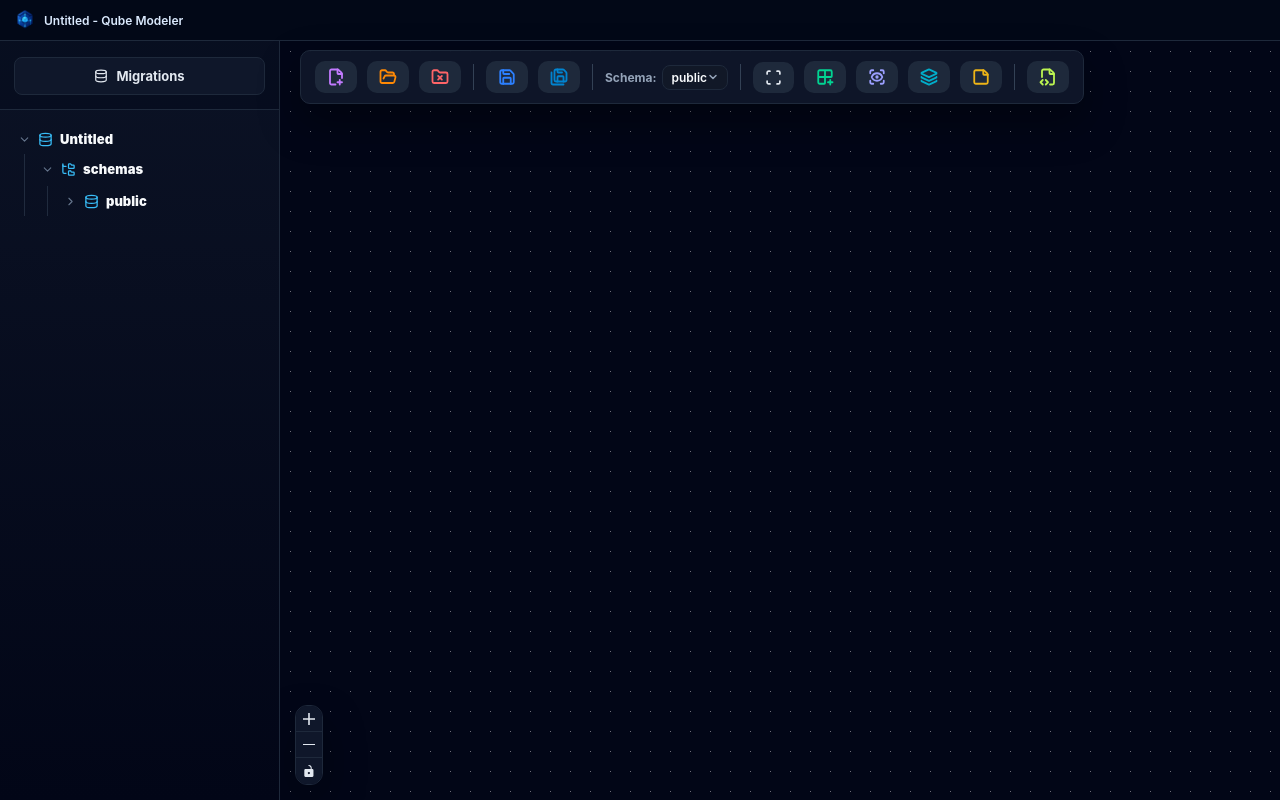
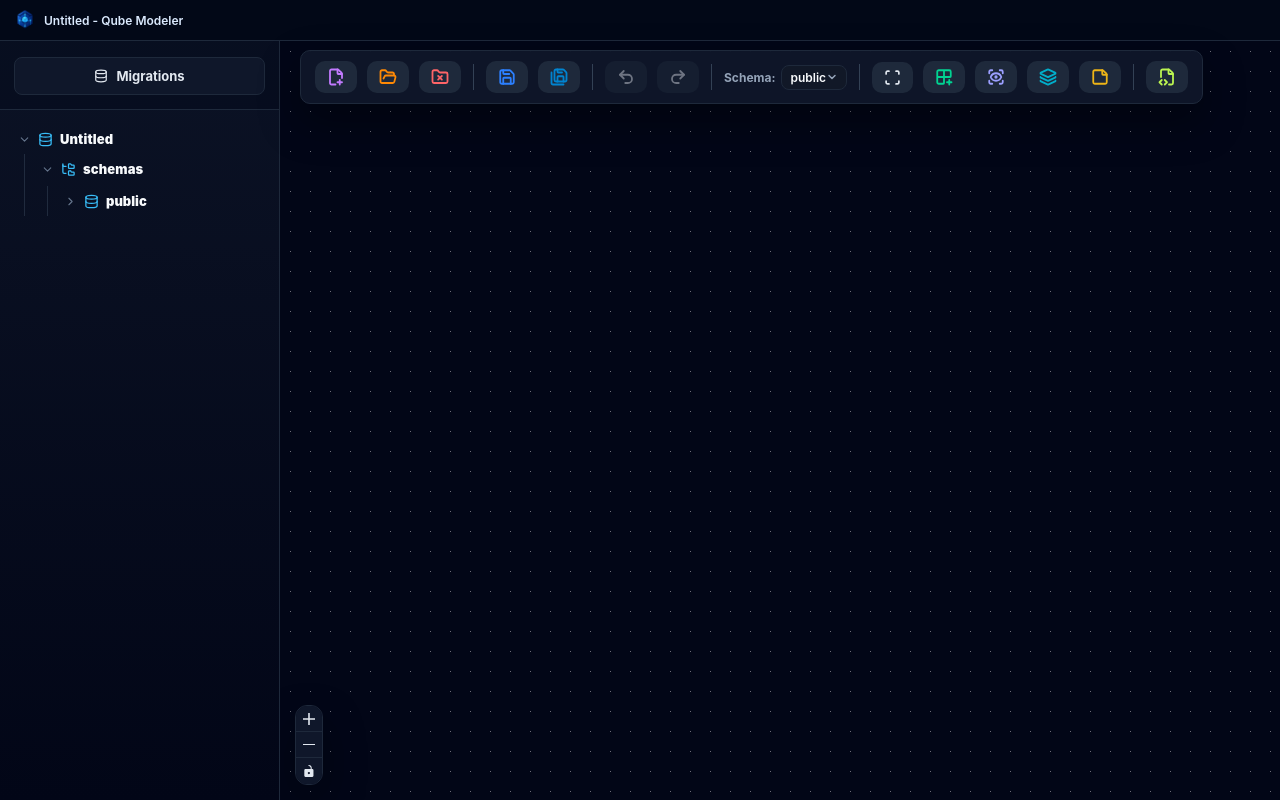
Before and after one commit to samuelandresilva/qube-modeler, a React (Vite) app: page / in a window 1280 px wide. Both pictures are taken after a click on the button "New Project". Built offline with nearby package versions, Linux system fonts and the light colour scheme.

Commit message:
feat: implement project history management with undo/redo functionality and integrate into canvas components

```diff
--- a/src/App.tsx
+++ b/src/App.tsx
@@ -6,6 +6,7 @@ import {
   type Dispatch,
   type SetStateAction,
 } from "react";
+import { useProjectHistory } from "@/app/canvas/hooks/useProjectHistory";
 
 import { Canvas } from "@/app/canvas/Canvas";
 import { ConfirmDialog } from "@/app/canvas/components/ConfirmDialog";
@@ -36,7 +37,6 @@ export default function App() {
     project: createEmptyProject(),
     filePath: null,
     flyway: { versions: [] },
-    // A new untouched project has no user changes to preserve yet.
     isDirty: false,
   }));
   const [errorMessage, setErrorMessage] = useState<string | null>(null);
@@ -49,6 +49,8 @@ export default function App() {
   const fileOperationInProgressRef = useRef(false);
   const { confirm, requestConfirm, dismissConfirm, acceptConfirm } =
     useConfirm();
+  const { commitHistory, undo, redo, canUndo, canRedo, clearHistory } =
+    useProjectHistory();
 
   const beginFileOperation = useCallback((message: string): boolean => {
     if (fileOperationInProgressRef.current) return false;
@@ -74,7 +76,24 @@ export default function App() {
     [],
   );
 
+  const handleUndo = useCallback(() => {
+    setOpenedProject((current) => {
+      const previous = undo(current.project);
+      if (previous === null) return current;
+      return { ...current, project: previous, isDirty: true };
+    });
+  }, [undo]);
+
+  const handleRedo = useCallback(() => {
+    setOpenedProject((current) => {
+      const next = redo(current.project);
+      if (next === null) return current;
+      return { ...current, project: next, isDirty: true };
+    });
+  }, [redo]);
+
   const createNewProject = useCallback(() => {
+    clearHistory();
     setOpenedProject({
       project: createEmptyProject(),
       filePath: null,
@@ -82,7 +101,7 @@ export default function App() {
       isDirty: false,
     });
     setView("canvas");
-  }, []);
+  }, [clearHistory]);
 
   const handleNewProject = useCallback(() => {
     if (!openedProject.isDirty) {
@@ -113,6 +132,7 @@ export default function App() {
         setErrorMessage(result.error);
         return;
       }
+      clearHistory();
       setOpenedProject({
         project: result.project,
         filePath: result.filePath,
@@ -129,7 +149,7 @@ export default function App() {
     } finally {
       finishFileOperation();
     }
-  }, [beginFileOperation, finishFileOperation]);
+  }, [beginFileOperation, finishFileOperation, clearHistory]);
 
   const handleOpenProject = useCallback(() => {
     if (!openedProject.isDirty) {
@@ -250,6 +270,8 @@ export default function App() {
     handleOpenProject,
     handleSaveProject,
     handleSaveProjectAs,
+    handleUndo,
+    handleRedo,
   });
 
   useEffect(() => {
@@ -257,12 +279,20 @@ export default function App() {
       handleOpenProject,
       handleSaveProject,
       handleSaveProjectAs,
+      handleUndo,
+      handleRedo,
     };
-  }, [handleOpenProject, handleSaveProject, handleSaveProjectAs]);
+  }, [handleOpenProject, handleSaveProject, handleSaveProjectAs, handleUndo, handleRedo]);
 
   useEffect(() => {
     const handleKeyDown = (event: KeyboardEvent) => {
       if (!(event.ctrlKey || event.metaKey)) return;
+
+      const target = document.activeElement;
+      const isEditing =
+        target instanceof HTMLInputElement ||
+        target instanceof HTMLTextAreaElement ||
+        (target instanceof HTMLElement && target.isContentEditable);
 
       const key = event.key.toLowerCase();
       if (key === "s") {
@@ -273,6 +303,12 @@ export default function App() {
       } else if (key === "o" && !event.shiftKey) {
         event.preventDefault();
         void handlersRef.current.handleOpenProject();
+      } else if (key === "z" && !event.shiftKey && !isEditing) {
+        event.preventDefault();
+        handlersRef.current.handleUndo();
+      } else if ((key === "y" || (key === "z" && event.shiftKey)) && !isEditing) {
+        event.preventDefault();
+        handlersRef.current.handleRedo();
       }
     };
 
@@ -336,6 +372,7 @@ export default function App() {
           );
           return;
         }
+        clearHistory();
         setOpenedProject({
           project: result.project,
           filePath: result.filePath,
@@ -361,7 +398,7 @@ export default function App() {
     } else {
       await loadProject();
     }
-  }, [openedProject.isDirty, beginFileOperation, finishFileOperation, requestConfirm]);
+  }, [openedProject.isDirty, beginFileOperation, finishFileOperation, requestConfirm, clearHistory]);
 
   const handleOpenRecentProject = useCallback(async (filePath: string) => {
     await handleOpenProjectFile(filePath);
@@ -401,6 +438,7 @@ export default function App() {
 
   const handleCloseProject = useCallback(() => {
     const performClose = () => {
+      clearHistory();
       setOpenedProject({
         project: createEmptyProject(),
         filePath: null,
@@ -419,7 +457,7 @@ export default function App() {
     } else {
       performClose();
     }
-  }, [openedProject.isDirty, requestConfirm]);
+  }, [openedProject.isDirty, requestConfirm, clearHistory]);
 
   const handleConfirmMigration = useCallback((newVersion: QbmFlywayVersion) => {
     setOpenedProject((current) => ({
@@ -468,6 +506,11 @@ export default function App() {
             finishFileOperation={finishFileOperation}
             onFileOperationError={setErrorMessage}
             onViewFlyway={() => setView("flyway")}
+            onCommitHistory={commitHistory}
+            canUndo={canUndo}
+            canRedo={canRedo}
+            onUndo={handleUndo}
+            onRedo={handleRedo}
           />
         ) : (
           <FlywayMigrationsScreen
--- a/src/app/canvas/Canvas.tsx
+++ b/src/app/canvas/Canvas.tsx
@@ -63,6 +63,11 @@ type CanvasProps = {
   finishFileOperation: () => void;
   onFileOperationError: (message: string) => void;
   onViewFlyway?: () => void;
+  onCommitHistory: (currentProject: DatabaseProject) => void;
+  canUndo: boolean;
+  canRedo: boolean;
+  onUndo: () => void;
+  onRedo: () => void;
 };
 const nodeTypes = {
   databaseTable: DatabaseTableNode,
@@ -102,6 +107,11 @@ function CanvasContent({
   finishFileOperation,
   onFileOperationError,
   onViewFlyway,
+  onCommitHistory,
+  onUndo,
+  onRedo,
+  canUndo,
+  canRedo,
 }: CanvasProps) {
   const { screenToFlowPosition } = useReactFlow();
   const [selectedTableId, setSelectedTableId] = useState<string | null>(null);
@@ -174,6 +184,7 @@ function CanvasContent({
     onUpdateSubjectAreaDimensions: handleUpdateSubjectAreaDimensions,
     onUpdateTextNoteContent: handleUpdateTextNoteContent,
     onUpdateTextNoteDimensions: handleUpdateTextNoteDimensions,
+    onCommitHistory,
   });
 
   useEffect(() => {
@@ -257,6 +268,7 @@ function CanvasContent({
         x: event.clientX,
         y: event.clientY,
       });
+      onCommitHistory(project);
       const result = createTable(project, activeSchemaId, position);
       setProject(result.project);
       setSelectedTableId(result.id);
@@ -277,6 +289,7 @@ function CanvasContent({
         x: event.clientX,
         y: event.clientY,
       });
+      onCommitHistory(project);
       const result = createDatabaseView(project, activeSchemaId, position);
       setProject(result.project);
       setSelectedTableId(result.id);
@@ -286,6 +299,7 @@ function CanvasContent({
         x: event.clientX,
         y: event.clientY,
       });
+      onCommitHistory(project);
       setProject((current) =>
         createSubjectArea(current, {
           name: "New Subject Area",
@@ -301,6 +315,7 @@ function CanvasContent({
         x: event.clientX,
         y: event.clientY,
       });
+      onCommitHistory(project);
       setProject((current) =>
         createTextNote(current, {
           content: "New Text Note\nDouble-click to edit me!",
@@ -315,11 +330,12 @@ function CanvasContent({
       setSelectedTableId(null);
     }
   };
-  const deleteTable = (schemaId: string, tableId: string) => {
+  const deleteTable = useCallback((schemaId: string, tableId: string) => {
     const schema = project.schemas.find((item) => item.id === schemaId);
     const table = schema?.tables.find((item) => item.id === tableId);
     if (!schema || !table) return;
     requestConfirm(`Remove table "${table.name}"?`, () => {
+      onCommitHistory(project);
       setProject((current) =>
         removeTable(current, schema.id, table.id),
       );
@@ -328,24 +344,93 @@ function CanvasContent({
         setDialog(null);
       }
     });
-  };
-  const deleteView = (_schemaId: string, viewId: string) => {
+  }, [project, requestConfirm, onCommitHistory, setProject, selectedTableId]);
+  const deleteView = useCallback((_schemaId: string, viewId: string) => {
     const view = project.views?.find((v) => v.id === viewId);
     if (!view) return;
     requestConfirm(`Remove view "${view.name}"?`, () => {
+      onCommitHistory(project);
       setProject((current) => removeDatabaseView(current, viewId));
       if (selectedTableId === viewId) {
         setSelectedTableId(null);
         setDialog(null);
       }
     });
-  };
+  }, [project, requestConfirm, onCommitHistory, setProject, selectedTableId]);
+
+  const handleDeleteSelected = useCallback(() => {
+    if (!selectedTableId) return;
+
+    const subjectArea = (project.subjectAreas ?? []).find((a) => a.id === selectedTableId);
+    if (subjectArea) {
+      requestConfirm(
+        `Remove subject area "${subjectArea.name}"? Tables inside will not be deleted.`,
+        () => {
+          onCommitHistory(project);
+          setProject((current) => removeSubjectArea(current, selectedTableId));
+          setSelectedTableId(null);
+        },
+      );
+      return;
+    }
+
+    const textNote = (project.textNotes ?? []).find((n) => n.id === selectedTableId);
+    if (textNote) {
+      requestConfirm("Remove text note?", () => {
+        onCommitHistory(project);
+        setProject((current) => removeTextNote(current, selectedTableId));
+        setSelectedTableId(null);
+      });
+      return;
+    }
+
+    const viewCtx = findViewContext(project, selectedTableId);
+    if (viewCtx) {
+      deleteView(viewCtx.schema.id, selectedTableId);
+      return;
+    }
+
+    const tableCtx = findTableContext(project, selectedTableId);
+    if (tableCtx) {
+      deleteTable(tableCtx.schema.id, selectedTableId);
+    }
+  }, [
+    selectedTableId,
+    project,
+    requestConfirm,
+    onCommitHistory,
+    setProject,
+    setSelectedTableId,
+    deleteView,
+    deleteTable,
+  ]);
+
+  useEffect(() => {
+    const handleDeleteKey = (event: KeyboardEvent) => {
+      if (event.key !== "Delete") return;
+
+      const target = document.activeElement;
+      const isEditing =
+        target instanceof HTMLInputElement ||
+        target instanceof HTMLTextAreaElement ||
+        target instanceof HTMLSelectElement ||
+        (target instanceof HTMLElement && target.isContentEditable);
+      if (isEditing) return;
+
+      handleDeleteSelected();
+    };
+
+    window.addEventListener("keydown", handleDeleteKey);
+    return () => window.removeEventListener("keydown", handleDeleteKey);
+  }, [handleDeleteSelected]);
+
   const deleteSchema = (schemaId: string) => {
     const schema = project.schemas.find((item) => item.id === schemaId);
     if (!schema) return;
     requestConfirm(
       `Remove schema "${schema.name}"? This will remove its tables and sequences.`,
       () => {
+        onCommitHistory(project);
         setProject((current) => removeSchema(current, schemaId));
         if (
           selectedTableId &&
@@ -361,6 +446,7 @@ function CanvasContent({
     const sequence = schema?.sequences.find((item) => item.id === sequenceId);
     if (!sequence) return;
     requestConfirm(`Remove sequence "${sequence.name}"?`, () => {
+      onCommitHistory(project);
       setProject((current) => removeSequence(current, schemaId, sequenceId));
       setDialog(null);
     });
@@ -369,6 +455,7 @@ function CanvasContent({
     const fn = (project.functions ?? []).find((item) => item.id === functionId);
     if (!fn) return;
     requestConfirm(`Remove function "${fn.name}"?`, () => {
+      onCommitHistory(project);
       setProject((current) => removeDatabaseFunction(current, functionId));
     });
   };
@@ -444,6 +531,10 @@ function CanvasContent({
           onAddTextNote={toggleAddTextNoteMode}
           isAddingSubjectArea={isAddingSubjectArea}
           isAddingTextNote={isAddingTextNote}
+          onUndo={onUndo}
+          onRedo={onRedo}
+          canUndo={canUndo}
+          canRedo={canRedo}
         />
         {context && (
           <CanvasInspector
@@ -664,6 +755,7 @@ function CanvasContent({
           setProject={setProject}
           selectedTableId={selectedTableId}
           requestConfirm={requestConfirm}
+          onCommitHistory={onCommitHistory}
         />
         {confirm && (
           <ConfirmDialog
@@ -680,19 +772,6 @@ function CanvasContent({
           nodeTypes={nodeTypes}
           edgeTypes={edgeTypes}
           onNodeDragStop={flow.onNodeDragStop}
-          onNodesDelete={(deletedNodes) => {
-            setProject((current) => {
-              let updated = current;
-              for (const node of deletedNodes) {
-                if (node.type === "subjectArea") {
-                  updated = removeSubjectArea(updated, node.id);
-                } else if (node.type === "textNote") {
-                  updated = removeTextNote(updated, node.id);
-                }
-              }
-              return updated;
-            });
-          }}
           onNodeClick={(_, node) => {
             if (isAddingTable) {
               setIsAddingTable(false);
@@ -717,6 +796,7 @@ function CanvasContent({
           defaultEdgeOptions={defaultEdgeOptions}
           onNodesChange={flow.onNodesChange}
           onEdgesChange={flow.onEdgesChange}
+          deleteKeyCode={null}
           nodesConnectable={false}
           elementsSelectable
           fitView
--- a/src/app/canvas/components/CanvasToolbar.tsx
+++ b/src/app/canvas/components/CanvasToolbar.tsx
@@ -5,12 +5,14 @@ import {
   FolderOpen,
   FolderX,
   Grid2X2Plus,
+  Redo2,
   Save,
   SaveAll,
   Scan,
   ScanEye,
   Layers,
   StickyNote,
+  Undo2,
 } from "lucide-react";
 
 export type CanvasToolbarProps = {
@@ -34,6 +36,10 @@ export type CanvasToolbarProps = {
   onAddTextNote?: () => void;
   isAddingSubjectArea?: boolean;
   isAddingTextNote?: boolean;
+  onUndo: () => void;
+  onRedo: () => void;
+  canUndo: boolean;
+  canRedo: boolean;
 };
 
 export function CanvasToolbar({
@@ -56,6 +62,10 @@ export function CanvasToolbar({
   onAddTextNote,
   isAddingSubjectArea = false,
   isAddingTextNote = false,
+  onUndo,
+  onRedo,
+  canUndo,
+  canRedo,
 }: CanvasToolbarProps) {
   return (
     <div className="canvas-toolbar">
@@ -115,6 +125,30 @@ export function CanvasToolbar({
           disabled={isFileOperationLoading}
         >
           <SaveAll size={18} strokeWidth={2.4} color="oklch(58.8% 0.158 241.966)" />
+        </button>
+
+        <div className="canvas-toolbar__separator" aria-hidden="true" />
+
+        <button
+          className="canvas-toolbar__icon-button"
+          type="button"
+          title="Undo (Ctrl+Z)"
+          aria-label="Undo"
+          onClick={onUndo}
+          disabled={!canUndo}
+        >
+          <Undo2 size={18} strokeWidth={2.4} />
+        </button>
+
+        <button
+          className="canvas-toolbar__icon-button"
+          type="button"
+          title="Redo (Ctrl+Y)"
+          aria-label="Redo"
+          onClick={onRedo}
+          disabled={!canRedo}
+        >
+          <Redo2 size={18} strokeWidth={2.4} />
         </button>
 
         <div className="canvas-toolbar__separator" aria-hidden="true" />
--- a/src/app/canvas/hooks/useCanvasFlow.ts
+++ b/src/app/canvas/hooks/useCanvasFlow.ts
@@ -21,6 +21,7 @@ type Args = {
   onUpdateSubjectAreaDimensions?: (id: string, width: number, height: number) => void;
   onUpdateTextNoteContent?: (id: string, content: string) => void;
   onUpdateTextNoteDimensions?: (id: string, width: number, height: number) => void;
+  onCommitHistory: (currentProject: DatabaseProject) => void;
 };
 
 export function useCanvasFlow({
@@ -32,6 +33,7 @@ export function useCanvasFlow({
   onUpdateSubjectAreaDimensions,
   onUpdateTextNoteContent,
   onUpdateTextNoteDimensions,
+  onCommitHistory,
 }: Args) {
   const instanceRef = useRef<ReactFlowInstance<ReactFlowNode> | null>(null);
   const [nodes, setNodes] = useNodesState<ReactFlowNode>([]);
@@ -82,6 +84,7 @@ export function useCanvasFlow({
   );
 
   const onNodeDragStop: OnNodeDrag<ReactFlowNode> = (_event, node) => {
+    onCommitHistory(project);
     if (node.type === "databaseView") {
       setProject((current) =>
         updateDatabaseView(current, node.id, (view) => ({
--- /dev/null
+++ b/src/app/canvas/hooks/useProjectHistory.ts
@@ -0,0 +1,77 @@
+import { useCallback, useEffect, useRef, useState } from "react";
+import type { DatabaseProject } from "@/core/model";
+
+const MAX_HISTORY_SIZE = 50;
+
+export type ProjectHistory = {
+  past: DatabaseProject[];
+  future: DatabaseProject[];
+};
+
+export type UseProjectHistoryResult = {
+  commitHistory: (currentProject: DatabaseProject) => void;
+  undo: (currentProject: DatabaseProject) => DatabaseProject | null;
+  redo: (currentProject: DatabaseProject) => DatabaseProject | null;
+  canUndo: boolean;
+  canRedo: boolean;
+  clearHistory: () => void;
+};
+
+export function useProjectHistory(): UseProjectHistoryResult {
+  const [history, setHistory] = useState<ProjectHistory>({
+    past: [],
+    future: [],
+  });
+
+  const historyRef = useRef(history);
+  useEffect(() => {
+    historyRef.current = history;
+  });
+
+  const commitHistory = useCallback((currentProject: DatabaseProject) => {
+    setHistory((prev) => {
+      const next = prev.past.length >= MAX_HISTORY_SIZE
+        ? prev.past.slice(prev.past.length - MAX_HISTORY_SIZE + 1)
+        : prev.past;
+      return {
+        past: [...next, currentProject],
+        future: [],
+      };
+    });
+  }, []);
+
+  const undo = useCallback((currentProject: DatabaseProject): DatabaseProject | null => {
+    const { past, future } = historyRef.current;
+    if (past.length === 0) return null;
+    const previous = past[past.length - 1];
+    setHistory({
+      past: past.slice(0, past.length - 1),
+      future: [currentProject, ...future],
+    });
+    return previous;
+  }, []);
+
+  const redo = useCallback((currentProject: DatabaseProject): DatabaseProject | null => {
+    const { past, future } = historyRef.current;
+    if (future.length === 0) return null;
+    const next = future[0];
+    setHistory({
+      past: [...past, currentProject],
+      future: future.slice(1),
+    });
+    return next;
+  }, []);
+
+  const clearHistory = useCallback(() => {
+    setHistory({ past: [], future: [] });
+  }, []);
+
+  return {
+    commitHistory,
+    undo,
+    redo,
+    canUndo: history.past.length > 0,
+    canRedo: history.future.length > 0,
+    clearHistory,
+  };
+}
```
Also changed, not shown: src/app/canvas/components/CanvasInspector.tsx (+12 -12 lines), src/app/canvas/dialogs/CanvasDialogs.tsx (+13 -0 lines), 1 other file (tests, documents, lock files or other folders).
